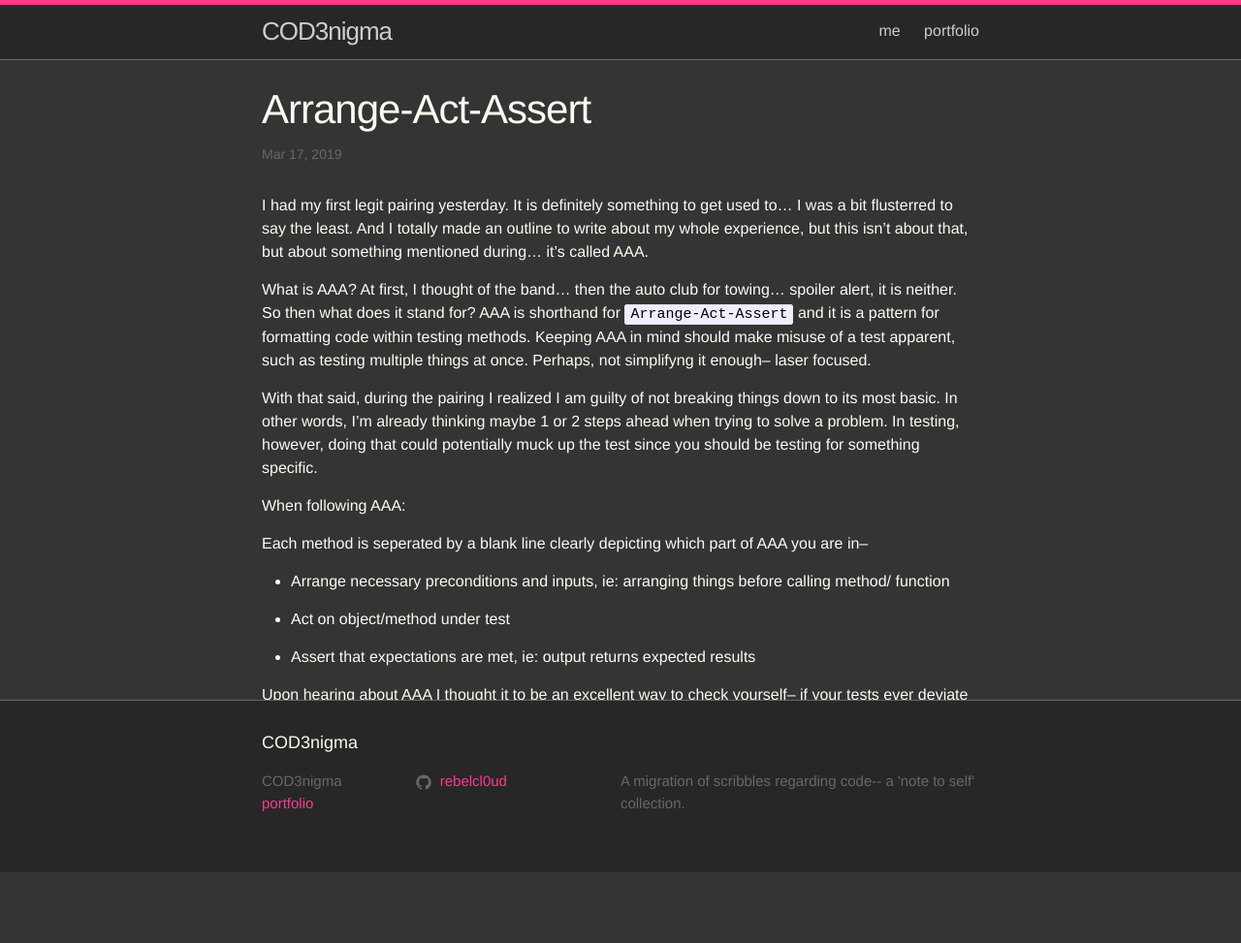
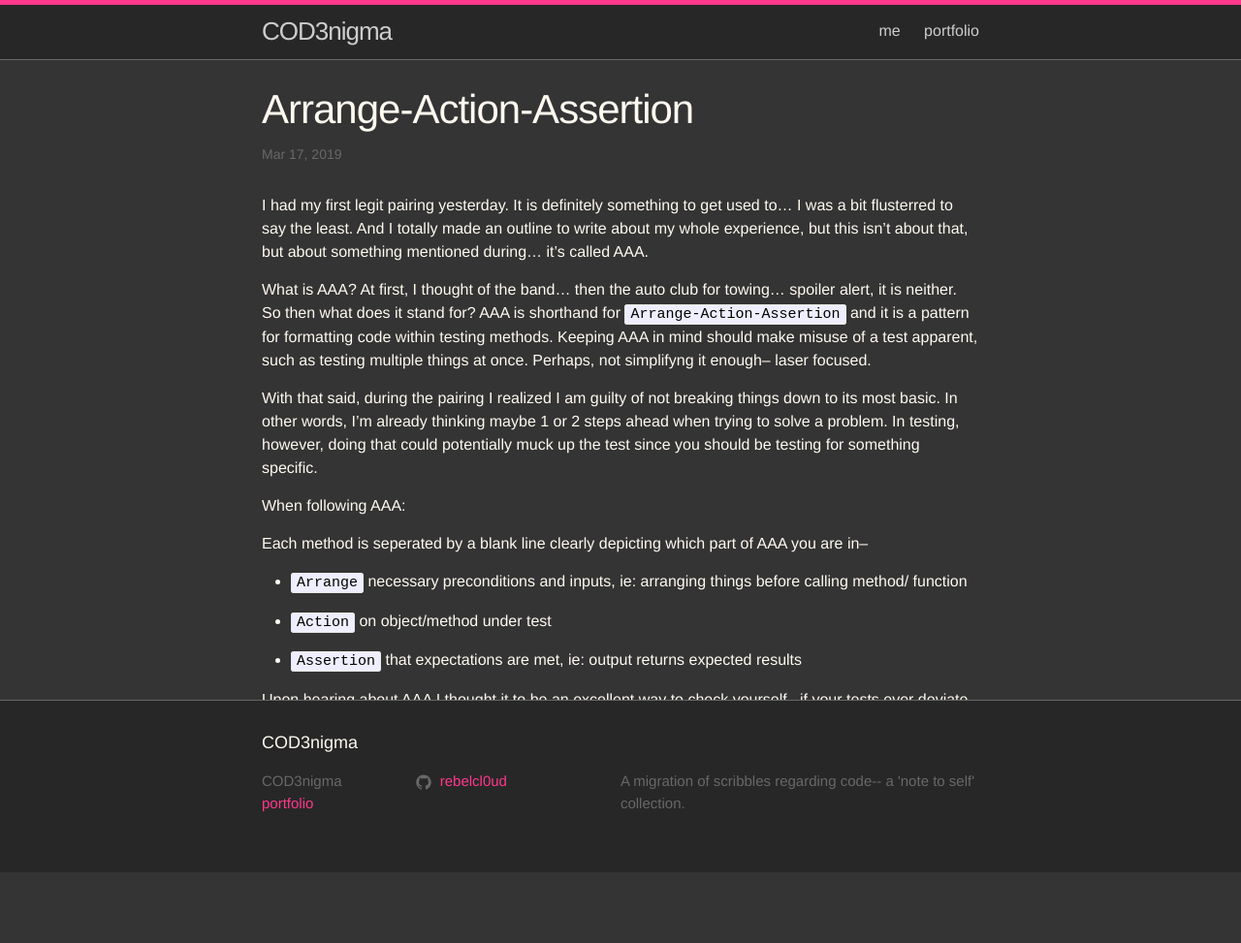
Before and after one commit to rebelcl0ud/blog, a Jekyll site: the page built from _posts/2019-03-17-[63]-aaa.markdown, in a window 1280 px wide. Shown: the whole page at 97% size. Built offline with Jekyll 4.4.1, drawn with Linux system fonts in a browser that asks for light colours.

Commit message:
fix: clear wording of steps

```diff
--- a/_posts/2019-03-17-[63]-aaa.markdown
+++ b/_posts/2019-03-17-[63]-aaa.markdown
@@ -1,13 +1,13 @@
 ---
 layout: post
-title:  "Arrange-Act-Assert"
+title:  "Arrange-Action-Assertion"
 date:   2019-03-17
 categories: testing
 ---
 
 I had my first legit pairing yesterday. It is definitely something to get used to... I was a bit flusterred to say the least. And I totally made an outline to write about my whole experience, but this isn't about that, but about something mentioned during... it's called AAA.
 
-What is AAA? At first, I thought of the band... then the auto club for towing... spoiler alert, it is neither. So then what does it stand for? AAA is shorthand for `Arrange-Act-Assert` and it is a pattern for formatting code within testing methods. Keeping AAA in mind should make misuse of a test apparent, such as testing multiple things at once. Perhaps, not simplifyng it enough-- laser focused.
+What is AAA? At first, I thought of the band... then the auto club for towing... spoiler alert, it is neither. So then what does it stand for? AAA is shorthand for `Arrange-Action-Assertion` and it is a pattern for formatting code within testing methods. Keeping AAA in mind should make misuse of a test apparent, such as testing multiple things at once. Perhaps, not simplifyng it enough-- laser focused.
 
 With that said, during the pairing I realized I am guilty of not breaking things down to its most basic. In other words, I'm already thinking maybe 1 or 2 steps ahead when trying to solve a problem. In testing, however, doing that could potentially muck up the test since you should be testing for something specific.
 
@@ -15,10 +15,10 @@ When following AAA:
 
 Each method is seperated by a blank line clearly depicting which part of AAA you are in--
 
-  - Arrange necessary preconditions and inputs, ie: arranging things before calling method/ function
+  - `Arrange` necessary preconditions and inputs, ie: arranging things before calling method/ function
 
-  - Act on object/method under test
+  - `Action` on object/method under test
 
-  - Assert that expectations are met, ie: output returns expected results
+  - `Assertion` that expectations are met, ie: output returns expected results
 
 Upon hearing about AAA I thought it to be an excellent way to check yourself-- if your tests ever deviate from the simple lane, this template/ guideline should, in a sense, "break" indicating a problem.
```
